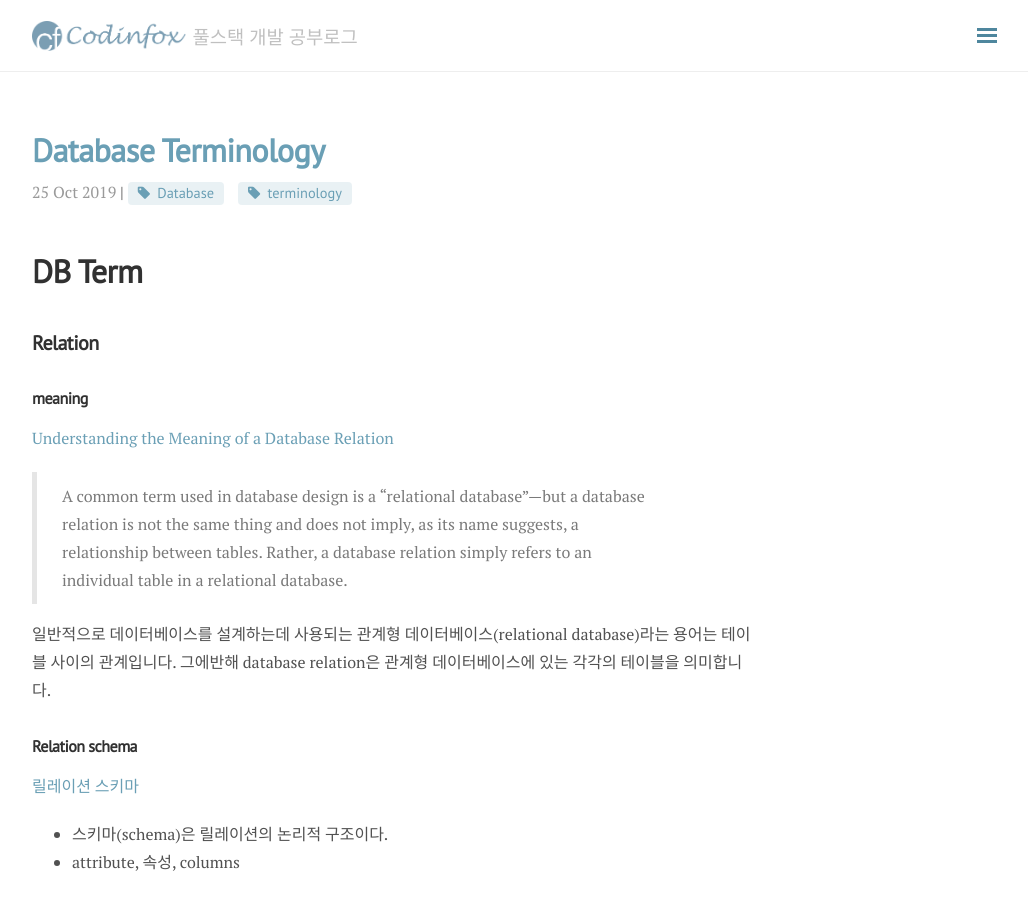
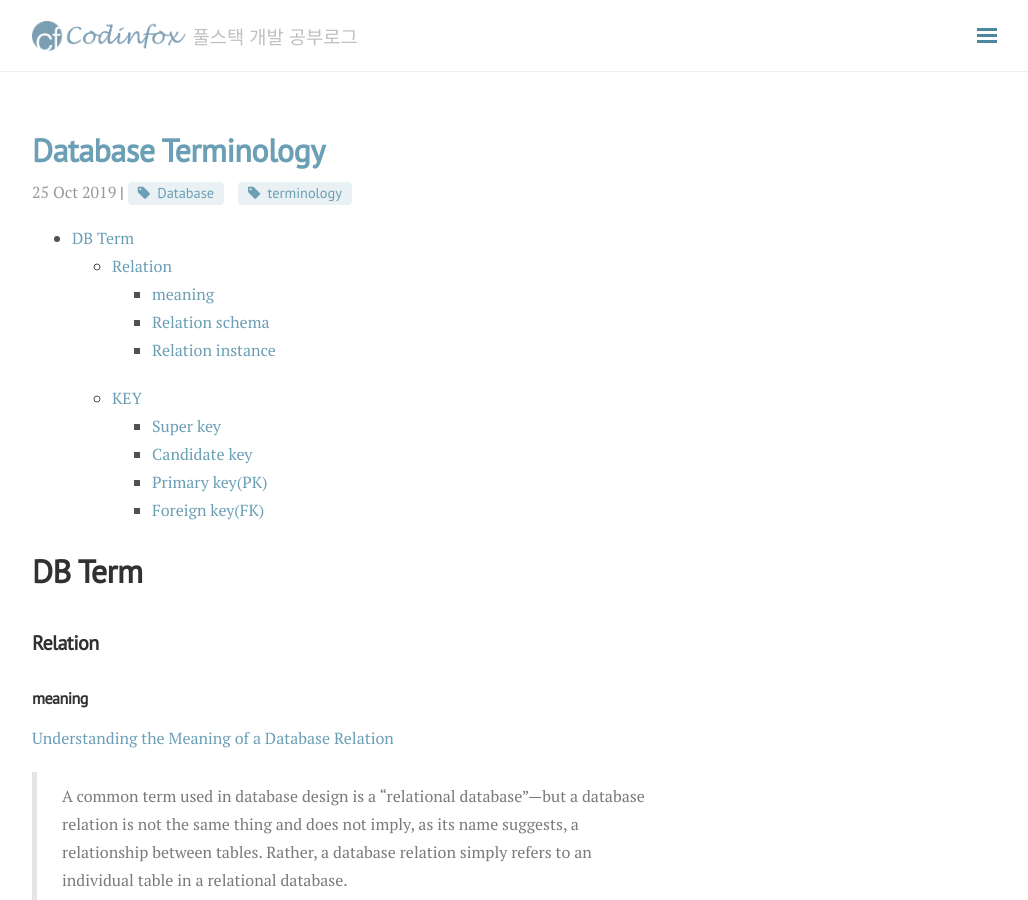
Before and after one commit to haeyong27/haeyong27.github.io, a Jekyll site: the page built from _posts/Database/2019-10-25-database-terminology.md, in a window 1280 px wide and 900 px high. Shown: the whole window, without its empty margins (248-1276 px from the left). Built offline with Jekyll 4.4.1, drawn with Linux system fonts in a browser that asks for light colours; nearby versions of some CDN libraries.

Commit message:
create content table

```diff
--- a/_posts/Database/2019-10-25-database-terminology.md
+++ b/_posts/Database/2019-10-25-database-terminology.md
@@ -5,6 +5,17 @@ date:   2019-10-25
 categories: Database
 tag: [Database, terminology]
 ---
+
+- [DB Term](#db-term)
+  - [Relation](#relation)
+    - [meaning](#meaning)
+    - [Relation schema](#relation-schema)
+    - [Relation instance](#relation-instance)
+  - [KEY](#key)
+    - [Super key](#super-key)
+    - [Candidate key](#candidate-key)
+    - [Primary key(PK)](#primary-keypk)
+    - [Foreign key(FK)](#foreign-keyfk)
 
 # DB Term
 ## Relation
```
